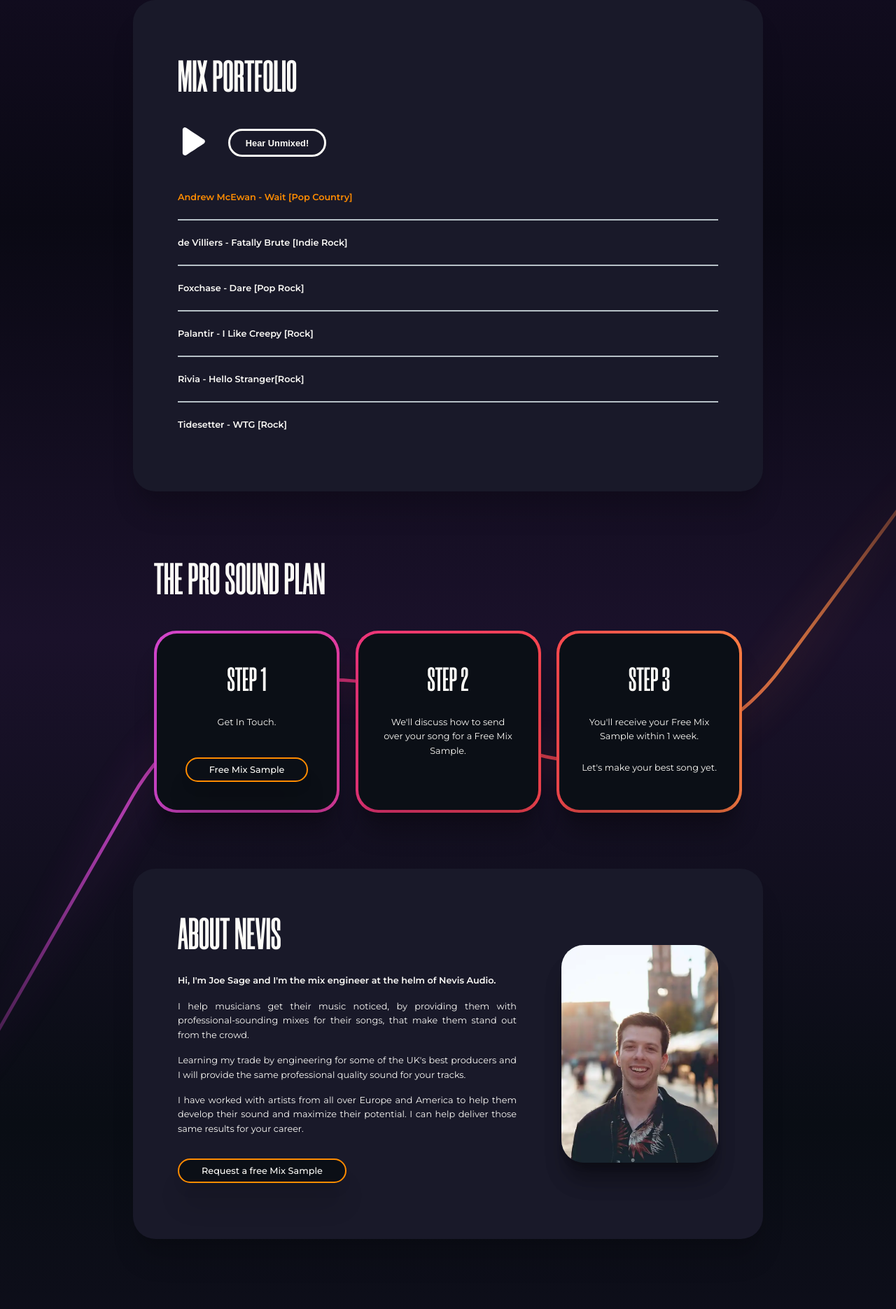
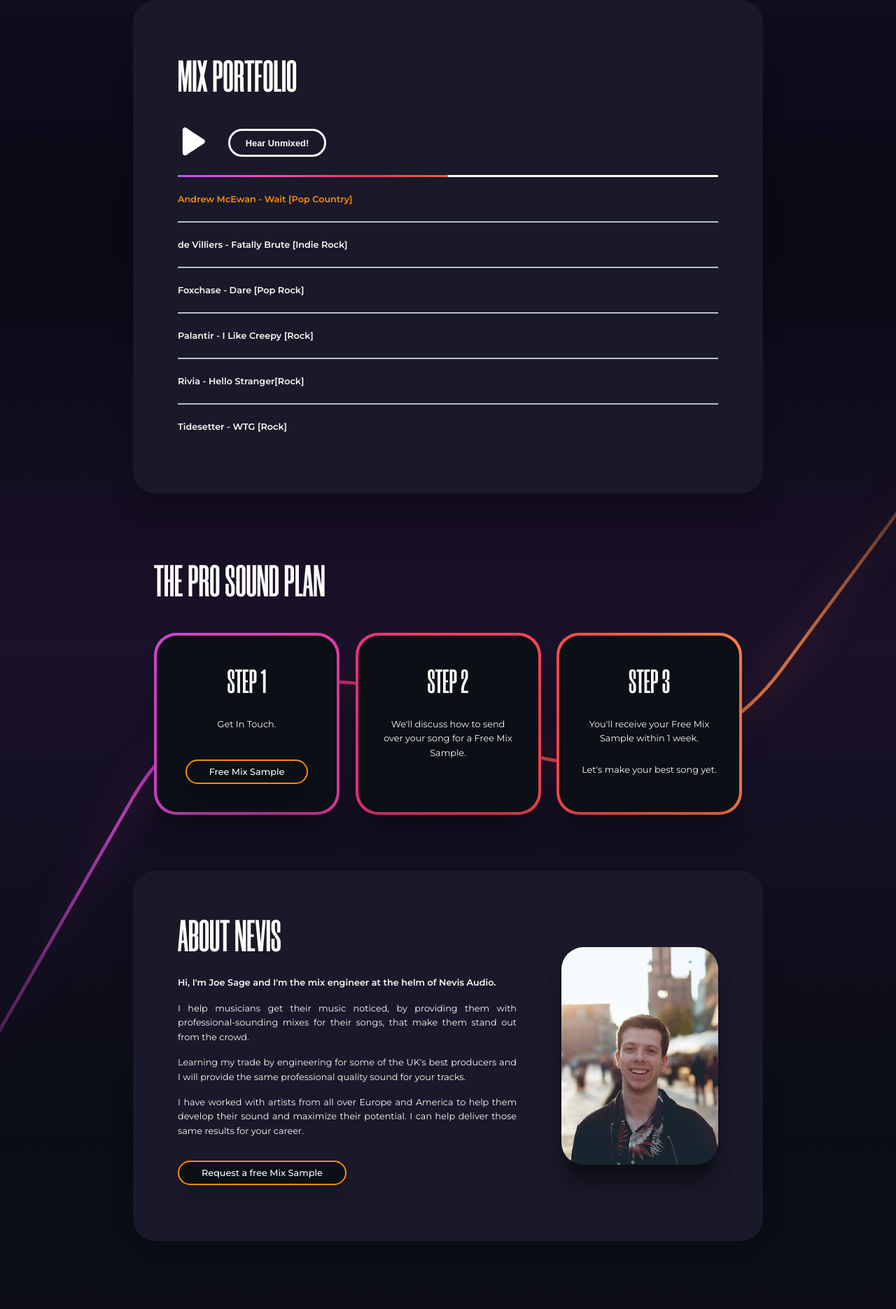
Before and after one commit to RobertJewell/NevisAudio, a PHP site: page / in a window 1280 px wide; the page is wider, and only the part inside the window is pictured. Shown: the part 832-2702 px from the top of that part at 70% size. Run offline with PHP 8.4, Linux system fonts and the light colour scheme.

Commit message:
add progressbar (requires logic)

```diff
--- a/index.html
+++ b/index.html
@@ -68,6 +68,11 @@
             <img src="imgs/audioPlayer/pauseButton.svg" id="playerControls__pause" class="noDisplay" alt="pause" />
           </button>
           <button id="playerControls__button--mix" class="mixButton">Hear Unmixed!</button>
+        </div>
+        <div class="progressBar">
+          <div class="progressBar__playtime" id="progressBar">
+            <div class="progressBar__playtimeBG"></div>
+          </div>
         </div>
         <div id="playerControls">
           <audio id="audioPlayer__mixed" preload="metadata">
--- a/js/playerScript.js
+++ b/js/playerScript.js
@@ -18,13 +18,14 @@ let playPause = document.getElementById("playerControls__button--playPause");
 let mixButton = document.getElementById("playerControls__button--mix");
 let playButton = document.getElementById("playerControls__play");
 let pauseButton = document.getElementById("playerControls__pause");
+let progress = document.getElementById("progressBar");
 
 //Toggle play pause state
 playPause.addEventListener("click", function () {
   playButton.classList.toggle("noDisplay");
   pauseButton.classList.toggle("noDisplay");
   audioPlayer.currentTime = audioPlayer2.currentTime;
-  console.log(audioPlayer.currentTime, audioPlayer2.currentTime);
+  // console.log(audioPlayer.currentTime, audioPlayer2.currentTime);
   playPauseTrack();
 });
 
--- a/styles/style.css
+++ b/styles/style.css
@@ -81,6 +81,7 @@ body {
   height: 100%;
   position: relative;
   z-index: -2;
+  overflow: hidden;
 }
 
 .container__subcontainer {
@@ -903,3 +904,32 @@ select:-webkit-autofill:focus {
   border: 2px solid darkorange;
 }
 /*# sourceMappingURL=style.css.map */
+
+
+.progressBar {
+  position: relative;
+  height: 3px;
+  background-color: white;
+  border-radius: 3px;
+}
+
+.progressBar__playtime {
+  /* width gets updated to display progress */
+  width: 50%;
+  height: 3px;
+  border-radius: 3px;
+  position: absolute;
+  left: 0;
+  overflow: hidden;
+}
+
+.progressBar__playtimeBG {
+  height: 3px;
+  /* update to adapt to screen size changes */
+  width: 512px;
+  background-image: -webkit-gradient(linear, left top, right top, from(#c04ffc), color-stop(25%, #ff48b8), color-stop(50%, #ff385d), color-stop(75%, #ff573d), to(#fb9a41));
+  background-image: linear-gradient(90deg, #c04ffc 0%, #ff48b8 25%, #ff385d 50%, #ff573d 75%, #fb9a41 100%);
+  border-radius: 3px;
+  position: absolute;
+  left: 0;
+}
```
